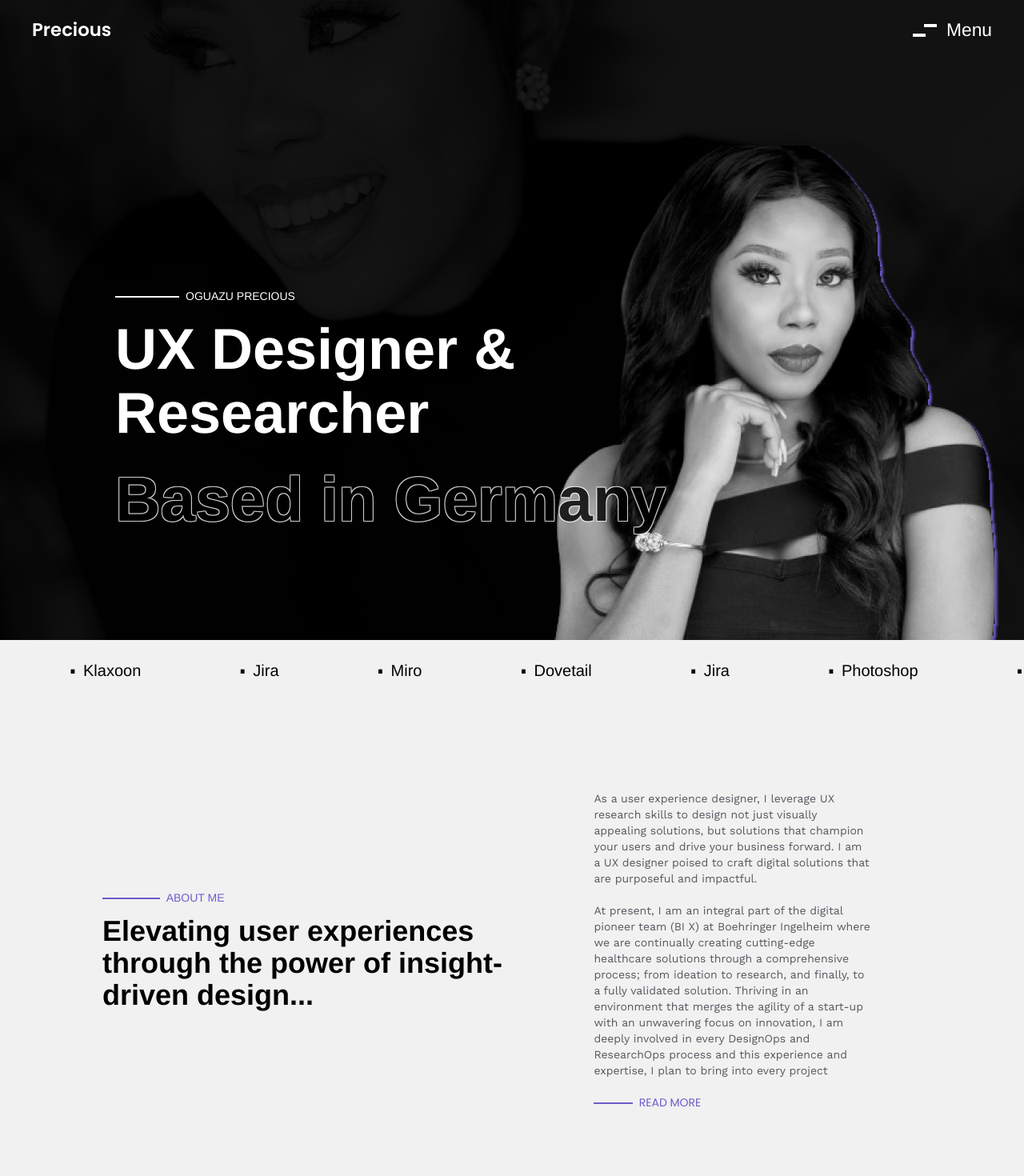
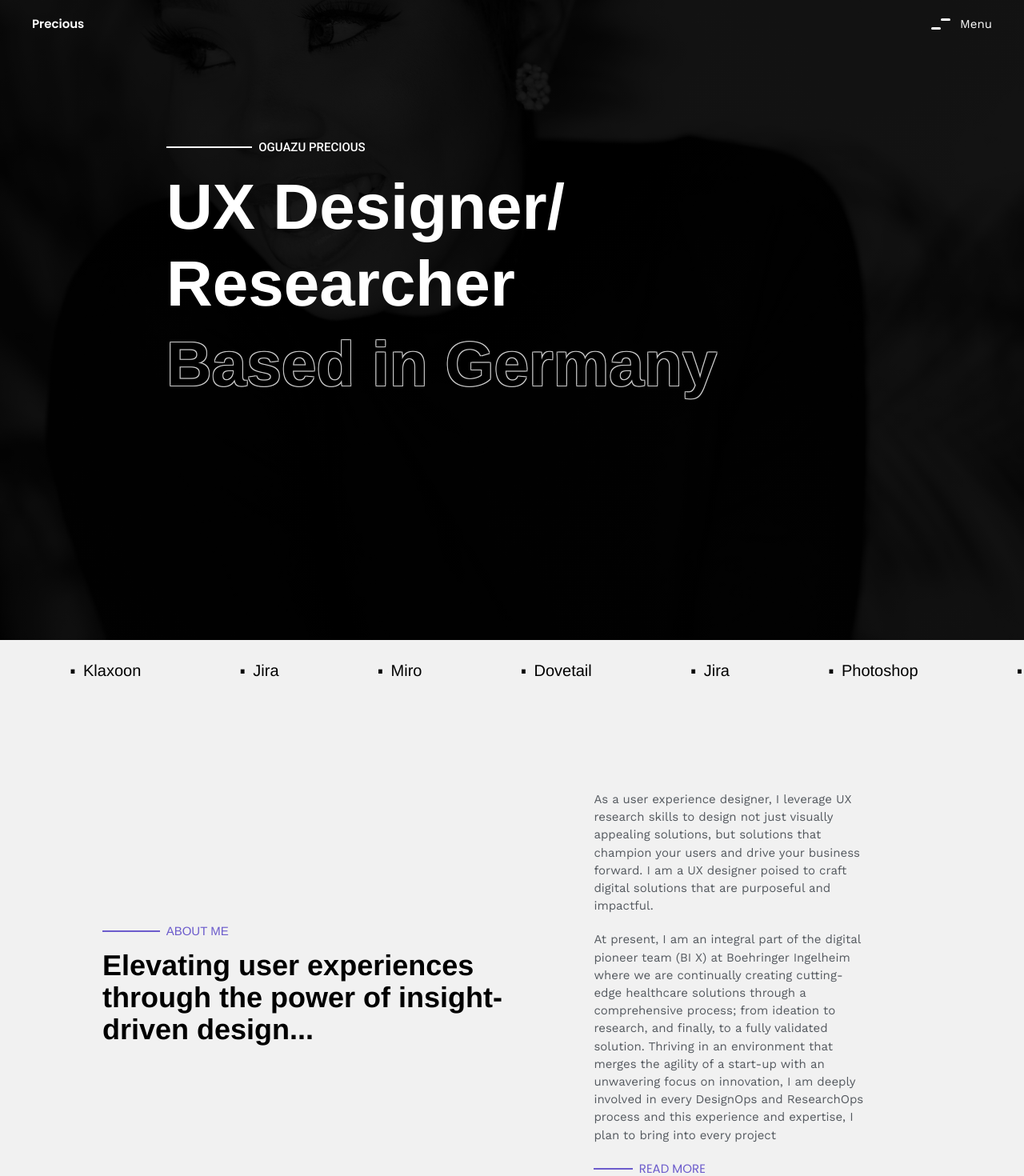
Before and after one commit to Nathan-88/precious-portfolio, a React (Vite) app: page / in a window 1280 px wide. Shown: the top 1470 px of the page at 80% size. Built offline with nearby package versions, Linux system fonts and the light colour scheme; a web font is replaced by a local one.

Commit message:
changes to the landing page

```diff
--- a/index.html
+++ b/index.html
@@ -9,6 +9,7 @@
     <link href="https://fonts.googleapis.com/css2?family=Poppins:ital,wght@0,100;0,200;0,300;0,400;0,500;0,600;0,700;0,800;0,900;1,100;1,200;1,300;1,400;1,500;1,600;1,700;1,800;1,900&display=swap" rel="stylesheet">
     <link href="https://fonts.googleapis.com/css2?family=Work+Sans:ital,wght@0,100..900;1,100..900&display=swap" rel="stylesheet">
     <link href="https://fonts.googleapis.com/css2?family=Open+Sans:ital,wght@0,300..800;1,300..800&display=swap" rel="stylesheet">
+    <link href="https://fonts.googleapis.com/css2?family=Roboto:ital,wght@0,100;0,300;0,400;0,500;0,700;0,900;1,100;1,300;1,400;1,500;1,700;1,900&display=swap" rel="stylesheet">
     <meta name="viewport" content="width=device-width, initial-scale=1.0" />
     <title>Vite + React</title>
   </head>
--- a/src/components/Header/Header.jsx
+++ b/src/components/Header/Header.jsx
@@ -44,7 +44,7 @@ const Header = ({ color, backgroundColor, barColor }) => {
     return (
         <>
             <section
-                className={`text-[calc(10px+1vw)] z-[13] m-0 h-[75px] fixed flex w-full justify-between px-4 md:px-10 py-1 font-medium transition-colors duration-300`}
+                className={`text-sm z-[13] m-0 h-[60px] fixed flex w-full justify-between px-4 md:px-10 py-1 font-medium transition-colors duration-300`}
                 style={{ color, backgroundColor: getBackgroundColor() }}
             >
                 <Link className="flex" to="/">
@@ -65,18 +65,17 @@ const Header = ({ color, backgroundColor, barColor }) => {
                     className="group flex justify-center items-center cursor-pointer relative"
                     onClick={toggleSidebar}
                 >
-                    <div className="absolute"></div>
-                    <div className="w-[30px] flex flex-col items-center mr-3">
+                    <div className="w-[24px] flex flex-col items-center mr-3">
                         <div
-                            className="w-4 h-[4px] ml-auto mb-2 group-hover:w-8 group-hover:ml-0 transition-all duration-500"
+                            className="w-3 h-[3px] ml-auto mb-2 group-hover:w-8 group-hover:ml-0  rounded-lg transition-all duration-500"
                             style={{ backgroundColor: barColor }}
                         ></div>
                         <div
-                            className="w-4 h-[4px] mr-auto group-hover:w-8 group-hover:mr-0 transition-all duration-500"
+                            className="w-3 h-[3px] mr-auto group-hover:w-8 group-hover:mr-0 rounded-lg transition-all duration-500"
                             style={{ backgroundColor: barColor }}
                         ></div>
                     </div>
-                    <p className="transition duration-500 group-hover:translate-x-2">Menu</p>
+                    <p className="font-work-sans font-[400] transition duration-500 group-hover:translate-x-2 ">Menu</p>
                 </motion.div>
             </section>
             <AnimatePresence>
--- a/src/pages/Home.jsx
+++ b/src/pages/Home.jsx
@@ -6,7 +6,7 @@ import Myservice from "../components/Myservice"
 import Parallex from "../components/Parallex"
 import Books from "../components/Books"
 import Portrait from "../components/Portrait"
-import myPic from "/src/assets/myPic.png"
+// import myPic from "/src/assets/myPic.png"
 import ImageSlider from "../components/ImageSlider/ImageSlider"
 
 
@@ -15,26 +15,24 @@ const Home = () => {
     return(<>
         <section
         className="h-screen relative bg-center text-white bg-fixed bg-no-repeat bg-cover parallex overflow-hidden">
-            <div className=" absolute top-[65%] md:top-[63%] 2xl:top-[50%] text-white w-full left-[45%] md:left-[50%] 2xl:left-[55%] -translate-y-[50%] -translate-x-[40%] ">
-                {/* container for text and image */}
-                <div className="md:pt-20 lg:pt-20 h-full relative flex flex-col min-[1027px]:flex-row xl:flex-row 2xl:flex-row">
+            {/* absolute top-[30%] 2xl:top-[50%] text-white w-full left-[45%] md:left-[50%] 2xl:left-[55%] -translate-y-[50%] -translate-x-[40%] */}
+            <div className="pl-[15%] pt-[5%] flex flex-col justify-center ">
                     {/* text container */}
-                    <div className="mt-9 xl:mt-[14%] 2xl:mt-[20%] lg:pl-4 flex flex-col text-3xl ">
-                        <div className="flex">
-                            <span className="bg-white w-[16%] h-[2px] mt-[10px] mr-2"></span>
-                            <p className="text-xl xl:text-sm">OGUAZU PRECIOUS</p>
+                    <div className="mt-9 xl:mt-[10%] 2xl:mt-[20%] lg:pl-4 flex flex-col text-3xl ">
+                        <div className="flex items-center">
+                            <span className="bg-white w-[10%] h-[2px] mr-2"></span>
+                            <p className="text-sm font-medium font-roboto xl:text-sm">OGUAZU PRECIOUS</p>
                         </div>
-                        <div className="py-5 font-bold  text-4xl md:text-5xl lg:text-6xl xl:text-7xl">
-                            <p className="mb-2">UX Designer &</p>
+                        <div className="mt-5 mb-3 font-bold  text-4xl md:text-xxl">
+                            <p className="mb-2">UX Designer/</p>
                             <p>Researcher</p>
                         </div>
-                        <p className="gif text-white text-[2.8rem] md:text-6xl lg:text-7xl xl:absolute xl:top-[60%] xl:text-[4.9rem] font-bold z-10">Based in Germany</p>
+                        <p className="gif text-white text-[2.8rem] md:text-6xl lg:text-xxl  xl:text-[4.9rem] font-bold z-10">Based in Germany</p>
                     </div>
                     {/* image */}
-                    <div className="pt-20 xl:pt-0 2xl:pt-5 2xl:w-[50%] 3xl:w-[55%]">
+                    {/* <div className="pt-20 xl:pt-0 2xl:pt-5 2xl:w-[50%] 3xl:w-[55%]">
                         <img className="w-full h-auto object-cover" src={myPic} alt="my pic" />
-                    </div>
-                </div>
+                    </div> */}
             </div>
         </section>
         <LogoCarousel/>
--- a/tailwind.config.js
+++ b/tailwind.config.js
@@ -21,14 +21,22 @@ export default {
         card: "#F9F9F9",
         hrline: "#898383"
       },
-      // backgroundImage: {
-      //   parallex: "linear-gradient(0deg, rgba(0, 0, 0, 0.9), rgba(0, 0, 0, 0.9)),url('./src/assets/backImg.jpg')",
-      //   darkimg: "linear-gradient(0deg, rgba(0, 0, 0, 0.7), rgba(0, 0, 0, 0.8)),url('./src/assets/darkImg.jpg')",
-      // },
       fontFamily: {
         'work-sans': ['"Work Sans"', 'sans-serif'],
+        'roboto': ["Roboto", 'sans-serif'],
         'Helvetica-Neue': ['"Helvetica Neue"', 'Helvetica', 'Arial', 'sans-serif']
       },
+      fontSize: {
+        sm: ['15px', '22.2px'],
+        base: ['16px', '24px'],
+        lg: ['18px', '28px'],
+        xl: ['20px', '28px'],
+        '2xl': ['24px', '32px'],
+        '3xl': ['28px', '31.4px'],
+        '4xl': ['36px', '40px'],
+        xxl: ['80px', '88px'],
+
+    },
     },
 
     screens: {
```
